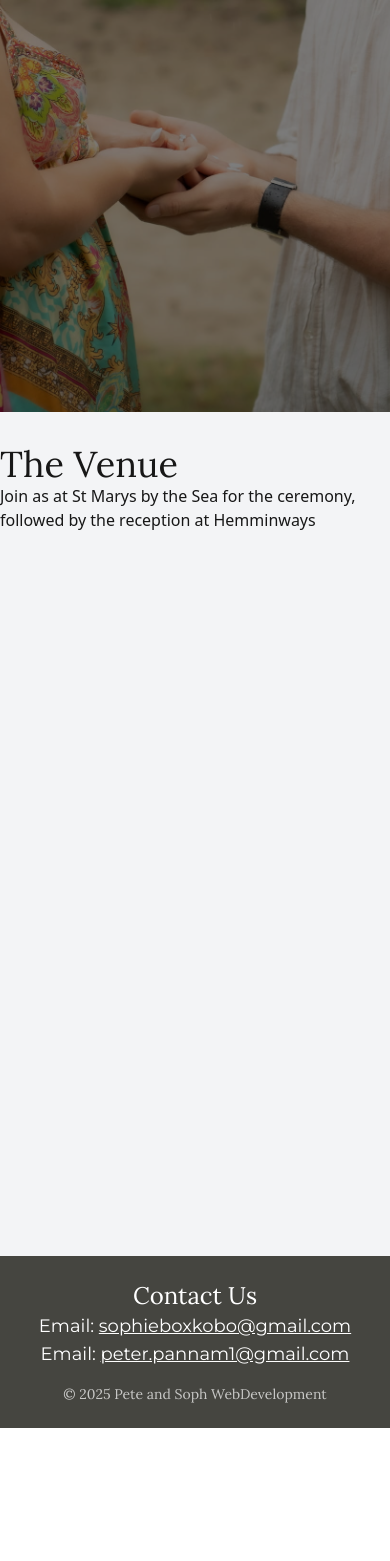
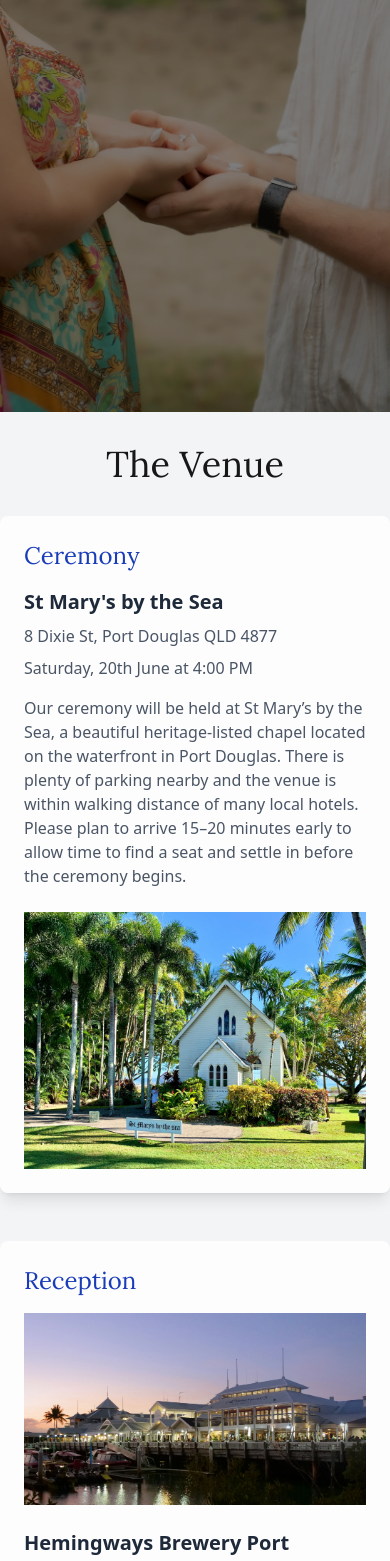
Before and after one commit to peterpannam/wedding-website, a Next.js app: page / in a window 390 px wide. Shown: the part 432-1993 px from the top of the page. Before the commit the page ends 1860 px from the top, so only its background shows below. Built offline with nearby package versions, Linux system fonts and the light colour scheme.

Commit message:
venue section
add content for venue section

```diff
--- a/src/app/components/venue.js
+++ b/src/app/components/venue.js
@@ -1,12 +1,106 @@
+import Image from 'next/image';
+
 const Venue = () => {
 
     return (
-        <div className="mt-8 ">
-            <h2 className="text-4xl font-lora">The Venue</h2>
-            <p>Join as at St Marys by the Sea for the ceremony, followed by the reception at Hemminways</p>
+        <div className="mt-8 max-w-4xl mx-auto">
+            <h2 className="text-4xl font-lora text-center mb-8">The Venue</h2>
+
+            {/* Ceremony */}
+            <div className="mb-12 p-6 bg-white/80 backdrop-blur-sm rounded-lg shadow-lg">
+                <h3 className="text-2xl font-lora text-blue-800 mb-4">Ceremony</h3>
+                <div className="grid md:grid-cols-2 gap-6">
+                    <div>
+                        <h4 className="text-xl font-semibold text-gray-800 mb-2">St Mary&apos;s by the Sea</h4>
+                        <p className="text-gray-600 mb-2">8 Dixie St, Port Douglas QLD 4877</p>
+                        <p className="text-gray-600 mb-4">Saturday, 20th June at 4:00 PM</p>
+
+                        <div className="space-y-3">
+                            <div>
+                                <p className="text-gray-600"> Our ceremony will be held at St Mary’s by the Sea, a beautiful heritage-listed chapel located on the waterfront in Port Douglas.
+                                There is plenty of parking nearby and the venue is within walking distance of many local hotels.
+                                Please plan to arrive 15–20 minutes early to allow time to find a seat and settle in before the ceremony begins.
+                                </p>
+                            </div>
+                        </div>
+                    </div>
+                    <div>
+                        <Image
+                            src="/St_Mary's_by_the_Sea.jpg"
+                            alt="St Mary's by the Sea venue"
+                            width={400}
+                            height={300}
+                            className="w-full h-full object-cover"
+                        />
+                    </div>
+                </div>
+            </div>
+
+            {/* Reception */}
+            <div className="mb-12 p-6 bg-white/80 backdrop-blur-sm rounded-lg shadow-lg">
+                <h3 className="text-2xl font-lora text-blue-800 mb-4">Reception</h3>
+                <div className="grid md:grid-cols-2 gap-6">
+                    <div>
+                        <Image
+                            src="/hemmingways_port_douglas.jpg"
+                            alt="Hemmingway's reception venue"
+                            width={533}
+                            height={300}
+                            className="w-full h-full object-cover"
+                        />
+                    </div>
+                    <div>
+                        <h4 className="text-xl font-semibold text-gray-800 mb-2">Hemingways Brewery Port Douglas</h4>
+                        <p className="text-gray-600 mb-2">Crystalbrook Superyacht Marina, 44 Wharf St, Port Douglas QLD 4877</p>
+
+                        <div className="space-y-3">
+                            <div>
+
+                                <p className="text-gray-600">Our reception will be held at Hemingway’s Brewery Port Douglas, a relaxed waterfront venue located at the Crystalbrook Superyacht Marina. With beautiful views over the marina and a laid-back tropical atmosphere, it’s the perfect place to celebrate with good food, great drinks, and even better company. The venue is just a short walk from the chapel and many local hotels, so you’ll be able to enjoy the evening without needing to travel far.</p>
+                            </div>
+                        </div>
+
+                    </div>
+                </div>
+            </div>
+
+            {/* Getting There */}
+            <div className="mb-12 p-6 bg-white/80 backdrop-blur-sm rounded-lg shadow-lg">
+                <h3 className="text-2xl font-lora text-blue-800 mb-4">Getting There</h3>
+                <p className="text-sm mb-4">Port Douglas is located in Tropical North Queensland, about an hour&apos;s scenic drive north of Cairns along the Captain Cook Highway.</p>
+
+                <div className="grid mb-8 md:grid-cols-3 gap-6">
+                    <div>
+                        <h4 className="text-xl font-semibold text-gray-800 mb-2">From Cairns Airport</h4>
+                        <p className="text-gray-600 text-sm mb-2">Most travellers arrive via Cairns Airport. From there, it’s approximately a 1-hour transfer by car, shuttle, or private transfer.</p>
+
+                    </div>
+                    <div>
+                        <h4 className="text-xl font-semibold text-gray-800 mb-2">Shuttles & Transfers</h4>
+                        <p className="text-gray-600 text-sm mb-2">Regular services run between Cairns and Port Douglas. Pre-booking is recommended during busy seasons.</p>
+
+                    </div>
+                    <div>
+                        <h4 className="text-xl font-semibold text-gray-800 mb-2">Self-Drive</h4>
+                        <p className="text-gray-600 text-sm mb-2">Enjoy a stunning coastal drive with views of the Coral Sea. There are plenty of scenic stops along the way.</p>
+
+                    </div>
+                </div>
+                <div className=" w-full aspect-video rounded-lg overflow-hidden shadow-md">
+                    <iframe
+                        src="https://www.google.com/maps/embed?pb=!1m18!1m12!1m3!1d3520.393964243276!2d145.4611973150616!3d-16.48421878861747!2m3!1f0!2f0!3f0!3m2!1i1024!2i768!4f13.1!3m3!1m2!1s0x697ea6e2e2e2e2e3%3A0x504ef769cae62e0!2sPort%20Douglas%20QLD%204879%2C%20Australia!5e0!3m2!1sen!2sau!4v1680000000000!5m2!1sen!2sau"
+                        width="100%"
+                        height="100%"
+                        style={{ border: 0 }}
+                        allowFullScreen=""
+                        loading="lazy"
+                        referrerPolicy="no-referrer-when-downgrade"
+                        title="Port Douglas Map"
+                    ></iframe>
+                </div>
+            </div>
         </div>
     );
+};
 
-
-};
 export default Venue;
--- a/src/app/page.js
+++ b/src/app/page.js
@@ -68,7 +68,7 @@ export default function Home() {
         <RSVPForm isOpen={isRSVPOpen} onClose={closeRSVP} />
       </div>
 
-      <div ref={nextSectionRef} className="w-full h-screen bg-gray-100 flex justify-center ">
+      <div ref={nextSectionRef} className="w-full bg-gray-100 flex justify-center ">
         <Venue />
 
       </div>
```
Also changed, not shown: src/app/components/RSVPForm.js (+35 -15 lines), public/St_Mary's_by_the_Sea.jpg (added), public/hemmingways_port_douglas.jpg (added).
